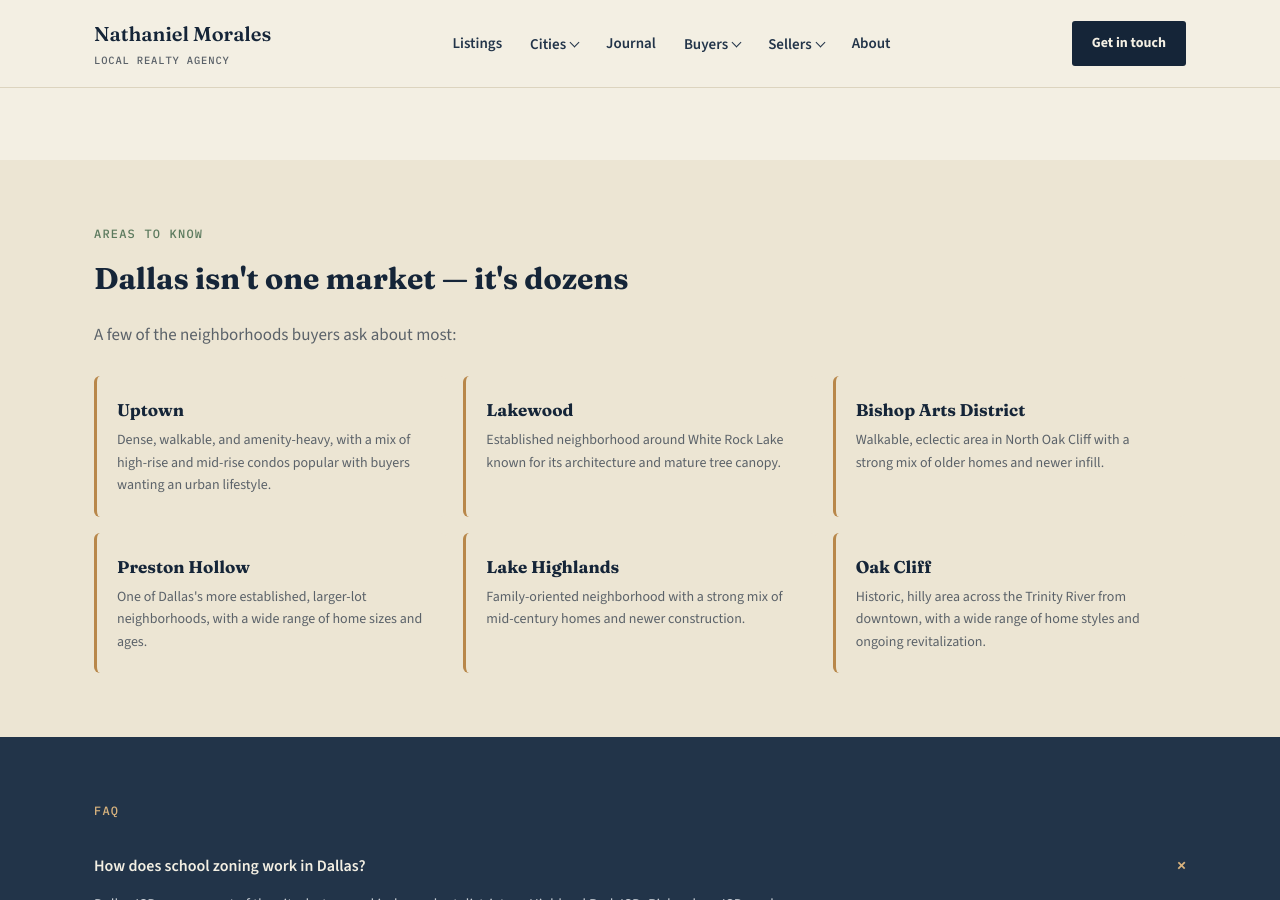
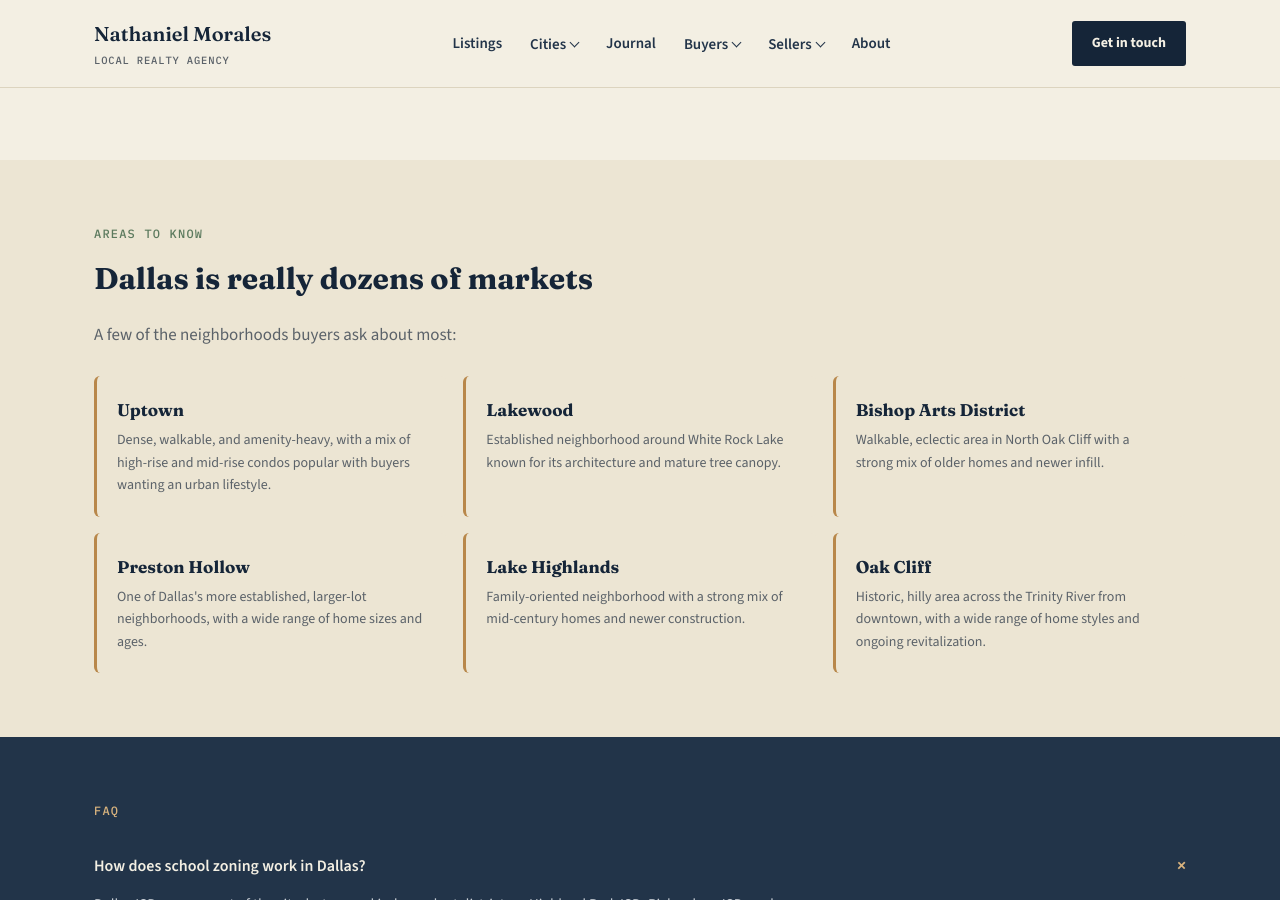
Before and after one commit to nathanielmorales7/deedanddoor, a Jekyll site: the page dallas.html, which Jekyll copies as it is, in a window 1280 px wide and 900 px high, scrolled down 804 px. Built offline with Jekyll 4.4.1, drawn with Linux system fonts in a browser that asks for light colours.

Commit message:
Update heading to clarify Dallas market description

```diff
--- a/dallas.html
+++ b/dallas.html
@@ -268,7 +268,7 @@
 <section style="background:var(--paper-dark);">
   <div class="wrap">
     <div class="section-tag">Areas to know</div>
-    <h2>Dallas isn't one market &mdash; it's dozens</h2>
+    <h2>Dallas is really dozens of markets</h2>
     <p class="lead-p">A few of the neighborhoods buyers ask about most:</p>
     <div class="area-grid">
       <div class="area-card">
```
